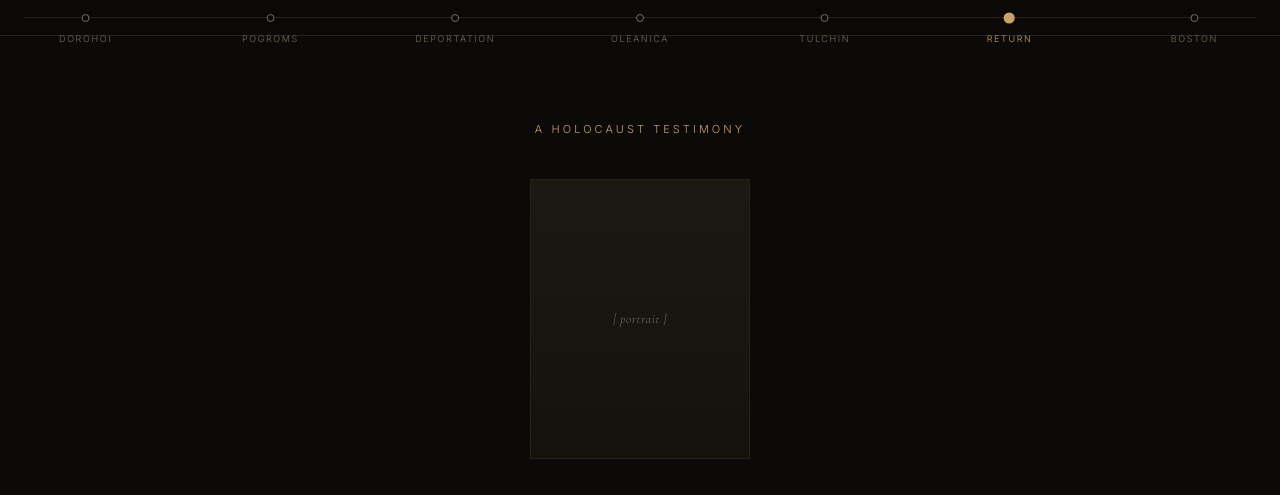
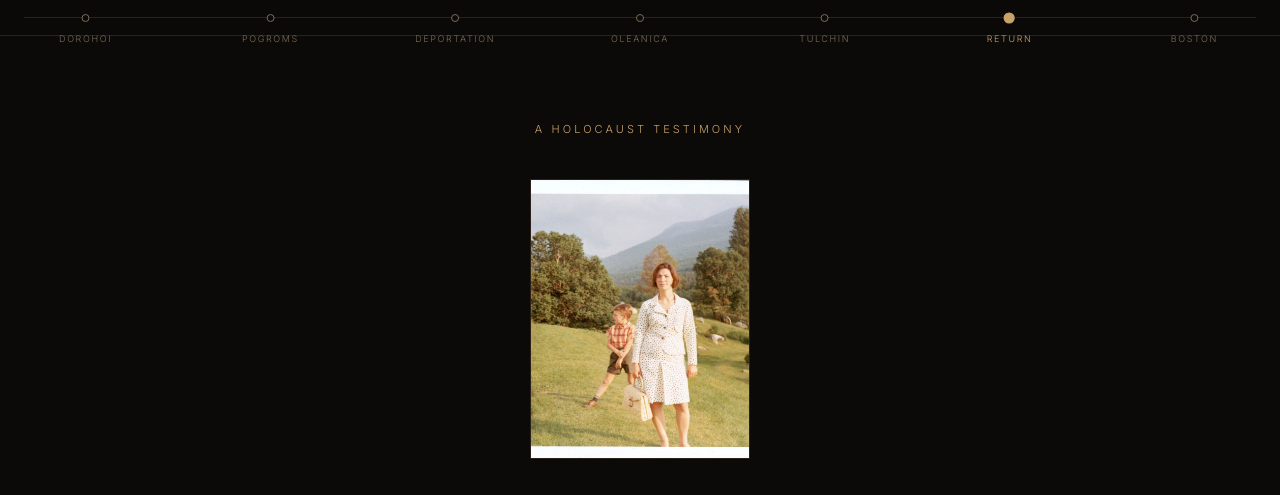
Before and after one commit to kittygotclauds/renee-haimovici, a plain HTML site: page index.html in a window 1280 px wide. Shown: the top 495 px of the page. Drawn offline with nearby package versions, Linux system fonts and the light colour scheme.

Commit message:
Add files via upload

```diff
--- a/index.html
+++ b/index.html
@@ -137,6 +137,13 @@
     font-size: 13px;
     letter-spacing: 0.04em;
     overflow: hidden;
+  }
+  .hero-portrait img {
+    width: 100%;
+    height: 100%;
+    object-fit: cover;
+    object-position: 62% 30%;
+    display: block;
   }
   .hero-name {
     font-family: var(--serif);
@@ -547,7 +554,7 @@
   <header class="hero" id="hero">
     <div class="hero-inner">
       <div class="hero-eyebrow">A Holocaust Testimony</div>
-      <div class="hero-portrait">[ portrait ]</div>
+      <div class="hero-portrait"><img src="renee-portrait.jpg" alt="Renée Haimovici"></div>
       <h1 class="hero-name">
         Renée Haimovici
         <em>Born Rena Pitaru</em>
```
Also changed, not shown: renee-portrait.jpg (added).
